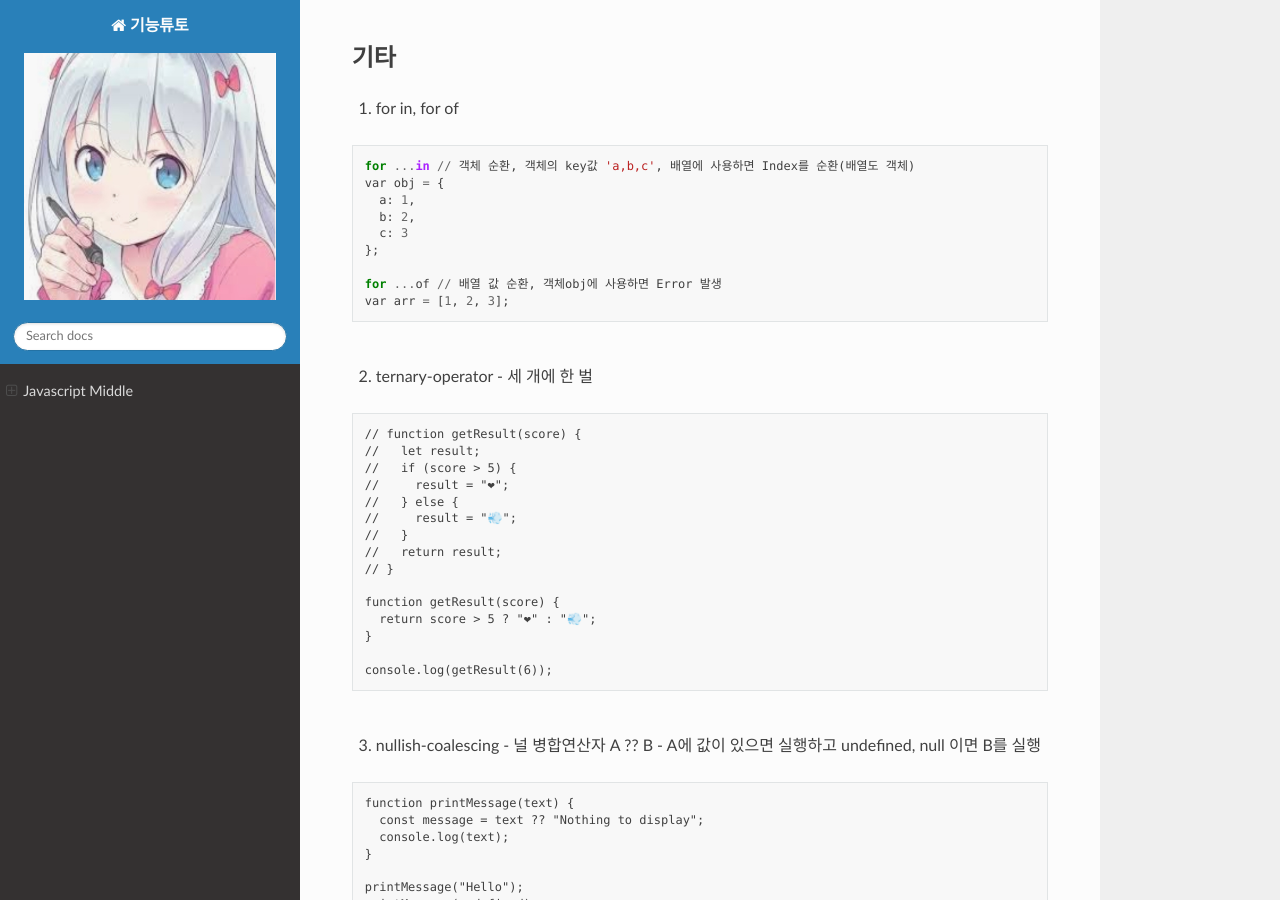
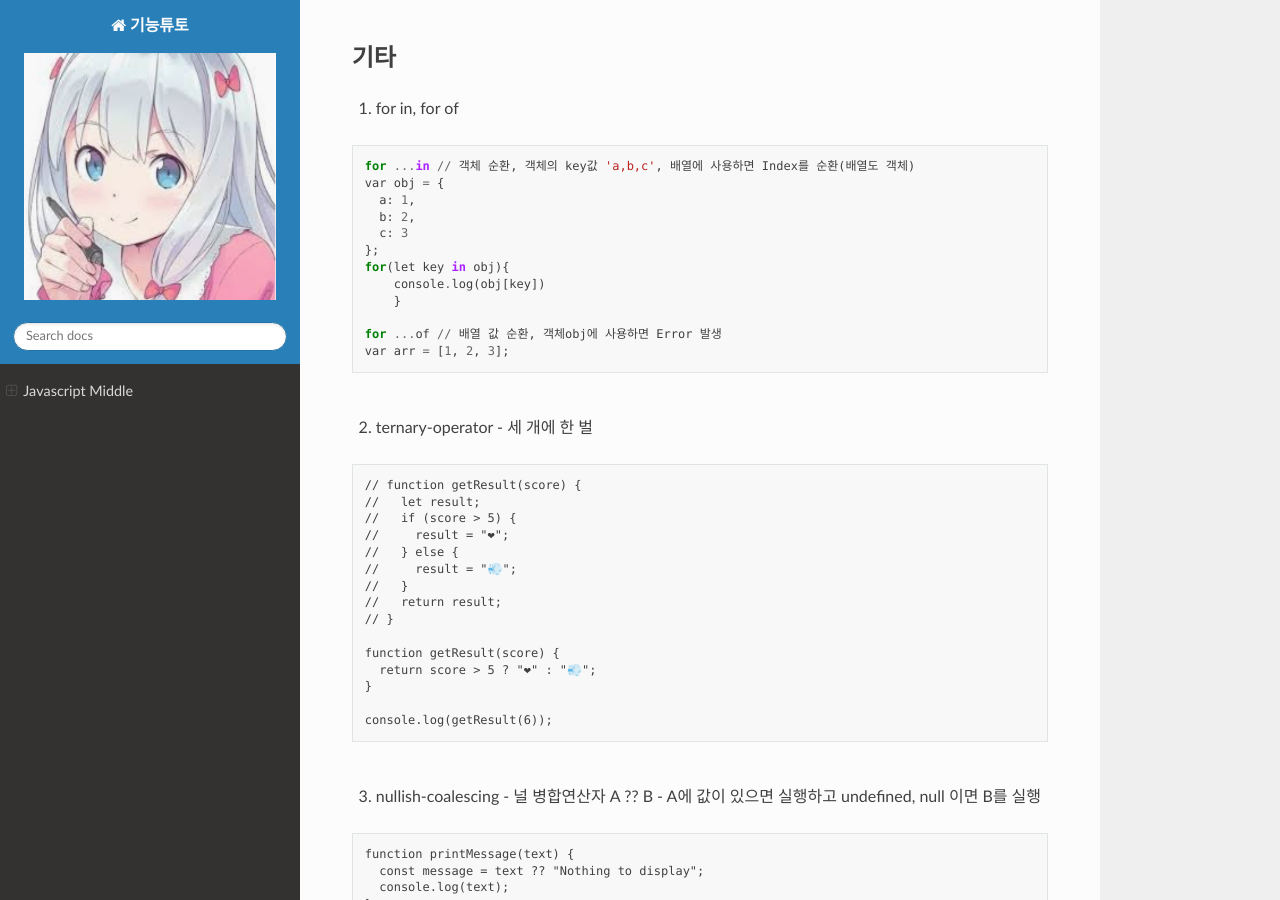
Before and after one commit to lisney/RTD, a Sphinx documentation site: the page built from docs/source/html/javascriptm.md, in a window 1280 px wide and 900 px high, scrolled down 19382 px. Built offline with Sphinx 7.4.7 and the Read the Docs theme 2.0.0, drawn with Linux system fonts in a browser that asks for light colours; pages that are not in the unit, such as notebooks, are missing from menus.

Commit message:
Update javascriptm.md

```diff
--- a/docs/source/html/javascriptm.md
+++ b/docs/source/html/javascriptm.md
@@ -1080,6 +1080,9 @@ var obj = {
   b: 2,
   c: 3
 };
+for(let key in obj){
+    console.log(obj[key])
+    }
 
 for ...of // 배열 값 순환, 객체obj에 사용하면 Error 발생
 var arr = [1, 2, 3];
```
